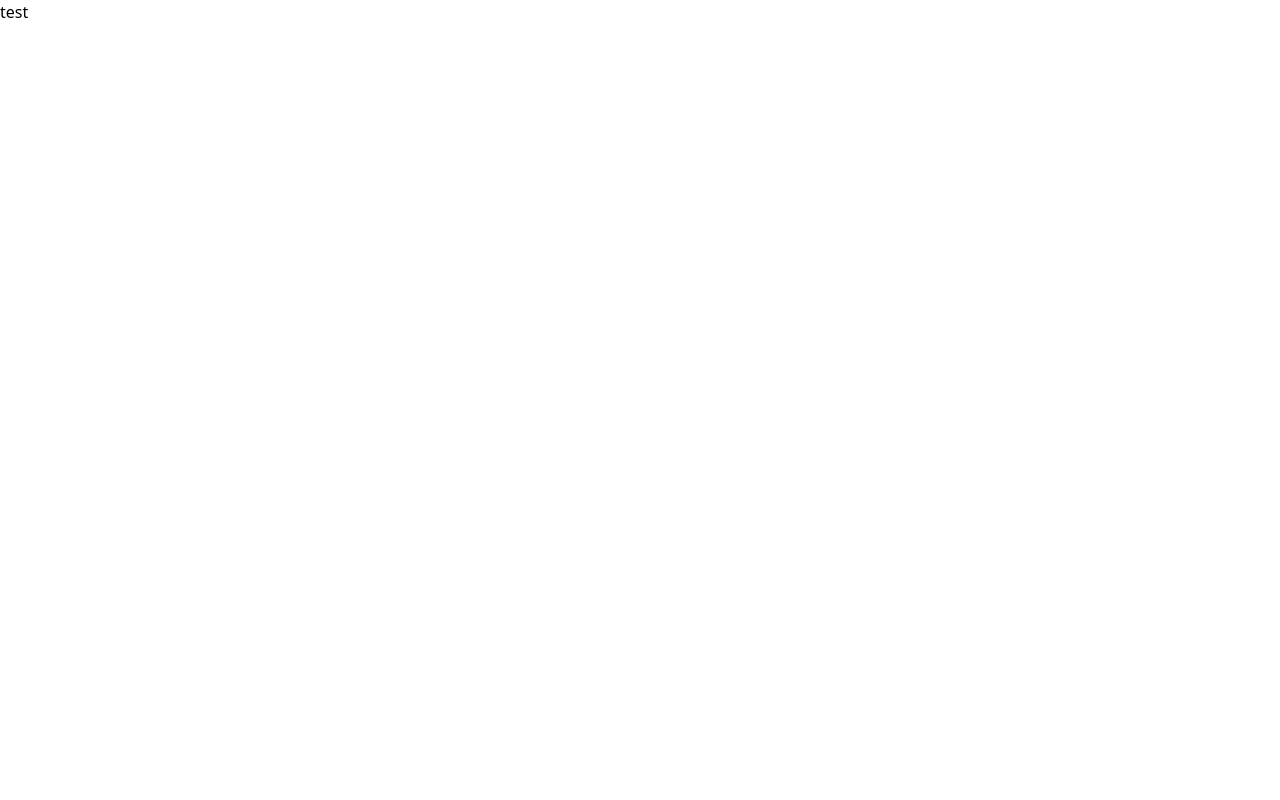
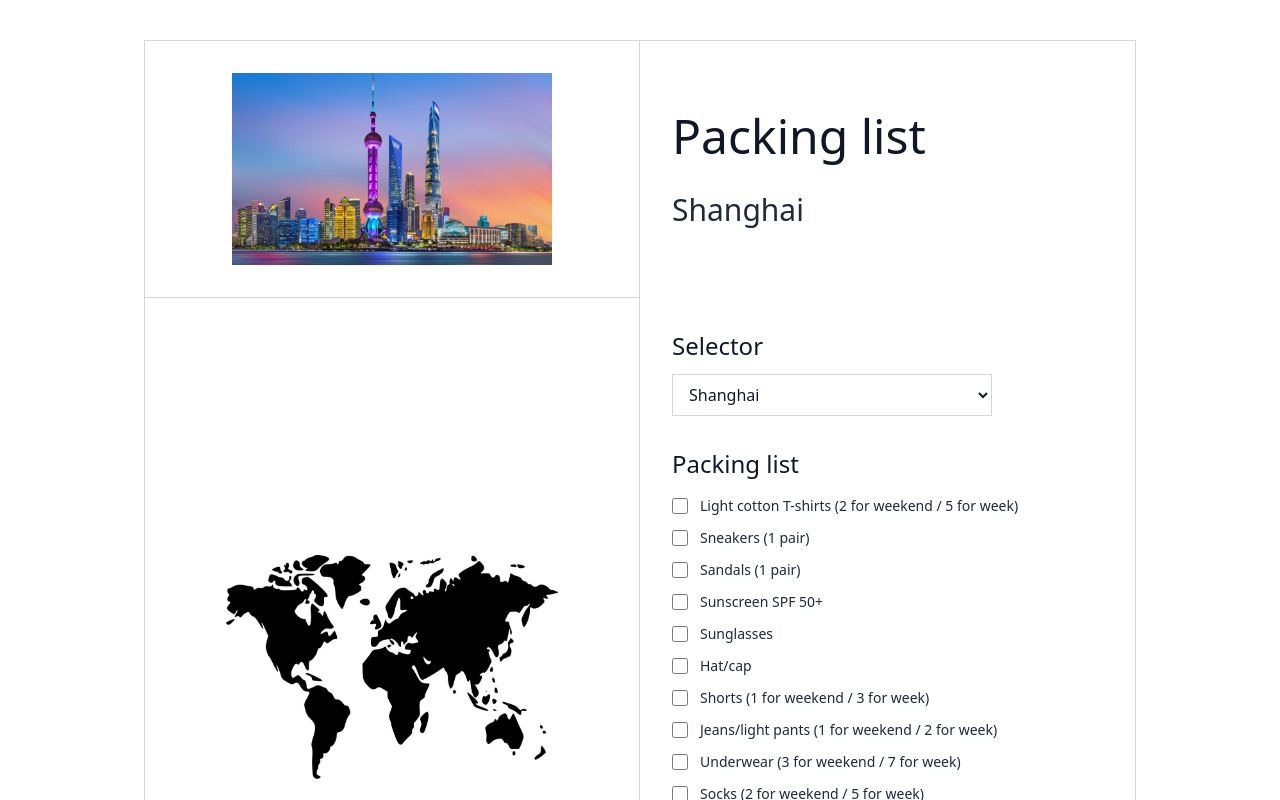
Before and after one commit to janetli82-ui/Automated-Testing, a Next.js app: page / in a window 1280 px wide. Shown: the top 800 px of the page. Built offline with nearby package versions, Linux system fonts and the light colour scheme.

Commit message:
Add Packing List

```diff
--- /dev/null
+++ b/components/PackingList/index.tsx
@@ -0,0 +1,121 @@
+"use client";
+
+import { useState } from "react";
+import { travelList } from "@/data/city";
+
+const PackingList = () => {
+  const [selectedId, setSelectedId] = useState(travelList[0].id);
+  const [checkedItems, setCheckedItems] = useState<string[]>([]);
+  const [submitted, setSubmitted] = useState(false);
+
+  const selectedTravel = travelList.find(
+    (travel) => travel.id === selectedId
+  );
+
+  if (!selectedTravel) {
+    return <p>Destination not found.</p>;
+  }
+
+  const toggleItem = (item: string) => {
+    setCheckedItems((currentItems) => {
+      if (currentItems.includes(item)) {
+        return currentItems.filter((currentItem) => currentItem !== item);
+      }
+      return [...currentItems, item];
+    });
+  };
+
+  return (
+    <main className="mx-auto max-w-5xl px-4 py-10">
+      <div className="grid overflow-hidden border border-gray-300 bg-white md:grid-cols-2">
+        <div className="flex min-h-5 items-center justify-center border-b border-gray-300 p-8 md:border-r">
+          <img
+            src={`/${selectedTravel.img}`}
+            alt={selectedTravel.name}
+            className="h-48 w-full max-w-xs object-cover"
+          />
+        </div>
+
+        <div className="flex min-h-5 flex-col justify-center p-8">
+          <h1 className="text-5xl font-normal text-gray-900">Packing list</h1>
+
+          <p className="mt-8 text-3xl font-normal text-gray-800">
+            {selectedTravel.name}
+          </p>
+        </div>
+
+        <div className="flex min-h-5 items-center justify-center border-b border-gray-300 p-8 md:border-r">
+          <img
+            src="/world.jpg"
+            alt="World map"
+            className="max-h-56 w-full object-contain grayscale"
+          />
+        </div>
+
+        <div className="min-h-5 p-8">
+          <div className="mb-8">
+            <label
+              htmlFor="destination"
+              className="mb-3 block text-2xl font-normal text-gray-900"
+            >
+              Selector
+            </label>
+
+            <select
+              id="destination"
+              value={selectedId}
+              onChange={(event) => {
+                setSelectedId(Number(event.target.value));
+                setCheckedItems([]);
+                setSubmitted(false);
+              }}
+              className="w-full max-w-xs border border-gray-300 bg-white px-3 py-2 text-base text-gray-900 focus:border-gray-700 focus:outline-none"
+            >
+              {travelList.map((travel) => (
+                <option key={travel.id} value={travel.id}>
+                  {travel.name}
+                </option>
+              ))}
+            </select>
+          </div>
+
+          <h2 className="mb-4 text-2xl font-normal text-gray-900">
+            Packing list
+          </h2>
+
+          <ul className="space-y-3">
+            {selectedTravel.allPackLists.map((item) => {
+              const isChecked = checkedItems.includes(item);
+              return (
+                <li key={item}>
+                  <label className="flex cursor-pointer gap-3 text-sm text-gray-800">
+                    <input
+                      type="checkbox"
+                      checked={isChecked}
+                      onChange={() => toggleItem(item)}
+                      className="mt-0.5 h-4 w-4 accent-gray-800"
+                    />
+                    <span className={isChecked ? "text-gray-400 line-through" : ""}>
+                      {item}
+                    </span>
+                  </label>
+                </li>
+              );
+            })}
+          </ul>
+
+          <button
+            type="button"
+            onClick={() => setSubmitted(true)}
+            className="mt-8 w-full max-w-xs rounded-md bg-gray-900 px-4 py-2 text-white hover:bg-gray-800"
+          >
+            Submit
+          </button>
+
+        </div>
+      </div>
+    </main>
+  );
+};
+
+export default PackingList;
--- a/src/app/page.tsx
+++ b/src/app/page.tsx
@@ -1,9 +1,9 @@
-
+import PackingList from "../../components/PackingList";
 
 export default function Home() {
   return (
     <div>
-      test
+      <PackingList />
     </div>
   );
 }
```
